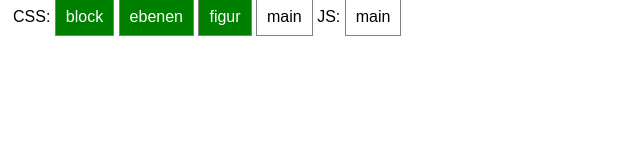
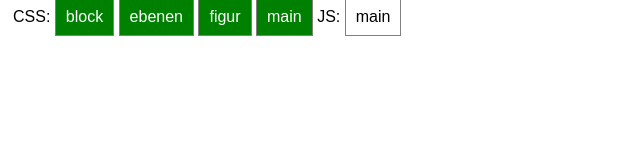
Before and after one commit to oliversteiner/tetris, a plain HTML site: page index.html in a window 1280 px wide. Shown: the whole page, without its empty margins (0-640 px from the left). Drawn offline with Linux system fonts and the light colour scheme.

Commit message:
test main css ok

```diff
--- a/css/main.css
+++ b/css/main.css
@@ -7,3 +7,9 @@
   padding: 10px;
   border: solid 1px gray;
 }
+
+.test-main{
+  background-color: green;
+  color: white;
+
+}
```
